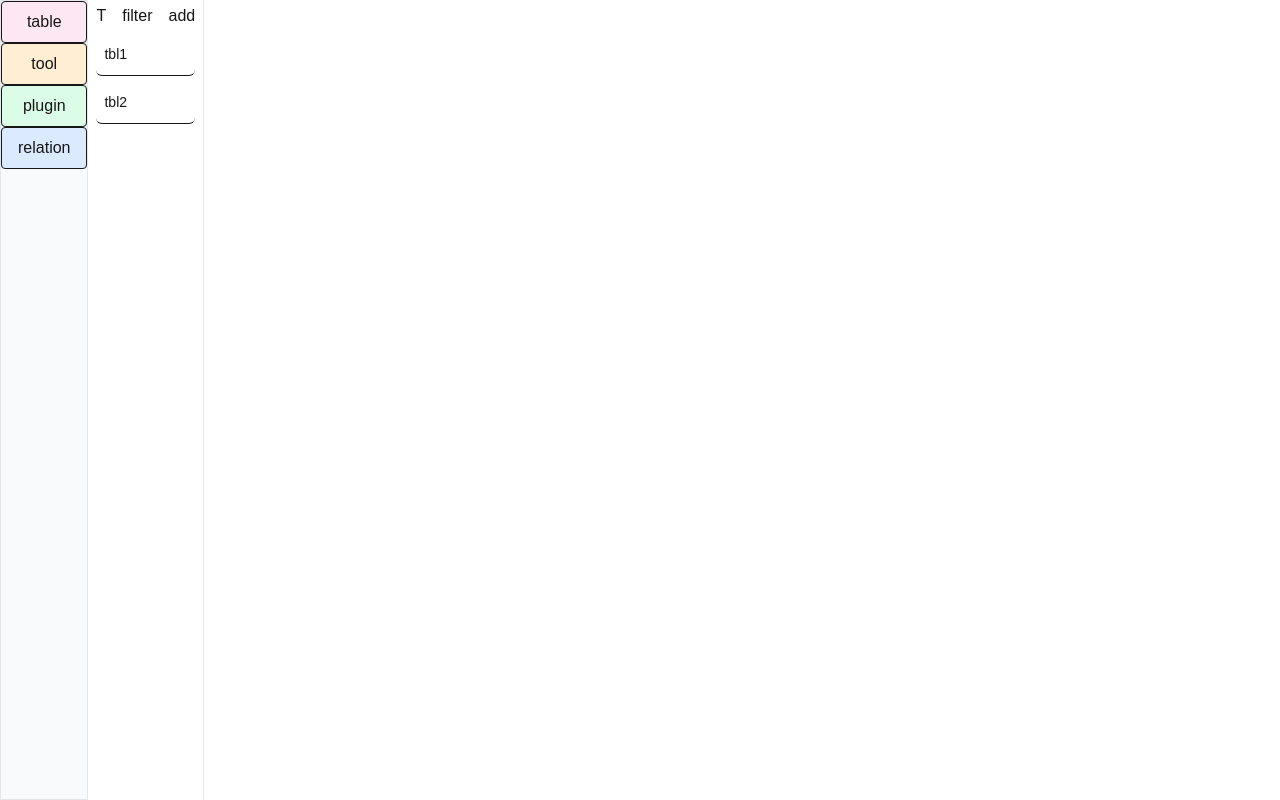
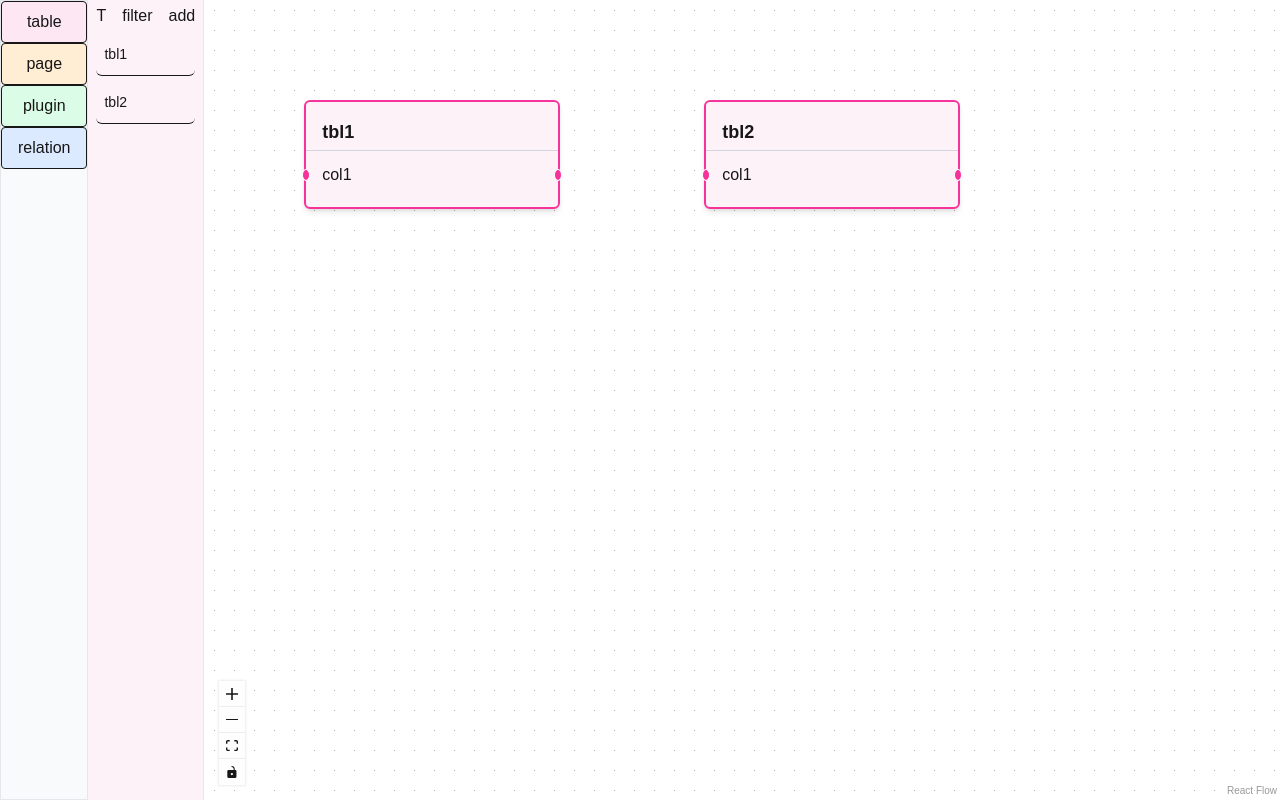
Before and after one commit to gotsui/ERD, a Next.js app in the folder project/: page /erd in a window 1280 px wide. Built offline with nearby package versions, Linux system fonts and the light colour scheme.

Commit message:
テーブル構成変更

```diff
--- a/project/src/components/erd/ErdEditor.tsx
+++ b/project/src/components/erd/ErdEditor.tsx
@@ -1,8 +1,8 @@
-import React, { useEffect, useRef, useState } from "react";
+import React, { useCallback, useEffect, useRef, useState } from "react";
 import TableNode from "./TableNode";
-import { useEdgesState, useNodesState, useReactFlow } from "@xyflow/react";
-import { EREdge, ERNode, ERNodeType } from "@/types/erd";
-import SideTab from "./SideTab";
+import { addEdge, Background, Connection, Controls, ReactFlow, useEdgesState, useNodesState, useReactFlow } from "@xyflow/react";
+import { Entity, Relation } from "@/types/erd";
+import SideTab, { SideTabType } from "./SideTab";
 import SideBar from "./SideBar";
 
 const nodeTypes = {
@@ -13,31 +13,39 @@ const nodeTypes = {
 
 const ErdEditor: React.FC = () => {
     const reactFlowWrapper = useRef<HTMLDivElement>(null);
-    const [nodes, setNodes, onNodesChange] = useNodesState<ERNode>([]);
-    const [edges, setEdges, onEdgesChange] = useEdgesState<EREdge>([]);
+    const [nodes, setNodes, onNodesChange] = useNodesState<Entity>([]);
+    const [edges, setEdges, onEdgesChange] = useEdgesState<Relation>([]);
     const [selectedNodeId, setSelectedNodeId] = useState<string | null>(null);
     const [selectedTableIds, setSelectedTableIds] = useState<Set<string>>(new Set());
     const { screenToFlowPosition } = useReactFlow();
-    const [selectedTab, setSelectedTab] = useState<ERNodeType | "relation">("table");
+    const [selectedTab, setSelectedTab] = useState<SideTabType>("table");
 
     useEffect(() => {
-        const initialNodes: ERNode[] = [
+        const initialNodes: Entity[] = [
             {
                 id: "1",
                 type: "table",
                 position: { x: 100, y: 100 },
                 data: {
                     name: "tbl1",
-                    columns: [],
+                    attributes: [{
+                        id: "1",
+                        name: "col1",
+                        type: "varchar"
+                    }],
                 },
             },
             {
                 id: "2",
                 type: "table",
-                position: { x: 100, y: 100 },
+                position: { x: 500, y: 100 },
                 data: {
                     name: "tbl2",
-                    columns: [],
+                    attributes: [{
+                        id: "1",
+                        name: "col1",
+                        type: "varchar"
+                    }],
                 },
             },
         ];
@@ -45,7 +53,26 @@ const ErdEditor: React.FC = () => {
         setNodes(initialNodes);
     }, []);
 
-    const handleTabClick = (tabName: ERNodeType | "relation") => {
+    const onConnect = useCallback((params: Connection) => {
+        if (!params.sourceHandle || !params.targetHandle) {
+            return;
+        }
+
+        setEdges((eds) =>
+            addEdge(
+                {
+                    ...params,
+                    id: `edge-${params.sourceHandle}-${params.targetHandle}`,
+                    sourceHandle: params.sourceHandle,
+                    targetHandle: params.targetHandle,
+                    label: "",
+                },
+                eds
+            )
+        );
+    }, [setEdges]);
+
+    const handleTabClick = (tabName: SideTabType) => {
         setSelectedTab(tabName);
     };
 
@@ -58,6 +85,17 @@ const ErdEditor: React.FC = () => {
                     edges={edges}
                     selectedTab={selectedTab}
                 />
+                <div className="flex-1" ref={reactFlowWrapper}>
+                    <ReactFlow
+                        nodes={nodes}
+                        edges={edges}
+                        onConnect={onConnect}
+                        nodeTypes={nodeTypes}
+                    >
+                        <Controls />
+                        <Background />
+                    </ReactFlow>
+                </div>
             </div>
         </div>
     )
--- a/project/src/components/erd/SideBar.tsx
+++ b/project/src/components/erd/SideBar.tsx
@@ -1,9 +1,10 @@
-import { EREdge, ERNode, ERNodeType } from "@/types/erd";
+import { Entity, Relation } from "@/types/erd";
+import { SideTabType } from "./SideTab";
 
 type SideBarProps = {
-    nodes: ERNode[];
-    edges: EREdge[];
-    selectedTab: ERNodeType | "relation";
+    nodes: Entity[];
+    edges: Relation[];
+    selectedTab: SideTabType;
 };
 
 const SideBar: React.FC<SideBarProps> = ({
@@ -12,19 +13,10 @@ const SideBar: React.FC<SideBarProps> = ({
     selectedTab,
 }) => {
     return (
-        <aside
-            className="
-                flex flex-col h-full overflow-hidden
-                border-r border-gray-200
-            "
-        >
+        <aside className="flex flex-col h-full overflow-hidden border-r border-gray-200">
             {selectedTab == "table" && (
-                <section className="px-2">
-                    <div
-                        className="
-                            flex items-center justify-between gap-4 py-1
-                        "
-                    >
+                <section className="px-2 h-full bg-pink-50">
+                    <div className="flex items-center justify-between gap-4 py-1">
                         <div>T</div>
                         <div className="flex-1">filter</div>
                         <button
@@ -63,6 +55,129 @@ const SideBar: React.FC<SideBarProps> = ({
                     </div>
                 </section>
             )}
+            {selectedTab == "page" && (
+                <section className="px-2 h-full bg-orange-50">
+                    <div className="flex items-center justify-between gap-4 py-1">
+                        <div>P</div>
+                        <div className="flex-1">filter</div>
+                        <button
+                            className="
+                                inline-flex items-center justify-center
+                                whitespace-nowrap rounded-md font-medium
+                            "
+                        >
+                            add
+                        </button>
+                    </div>
+                    <div
+                        className="
+                            relative flex flex-col flex-1
+                            gap-1 overflow-hidden
+                        "
+                    >
+                        {
+                            nodes.filter(
+                                (node) => node.type === "page"
+                            ).map(
+                                (node) => (
+                                    <div
+                                        key={node.id}
+                                        className="
+                                            rounded-md border-b px-2
+                                            text-sm font-medium h-11
+                                            flex items-center
+                                        "
+                                    >
+                                        {node.data.name}
+                                    </div>
+                                )
+                            )
+                        }
+                    </div>
+                </section>
+            )}
+            {selectedTab == "plugin" && (
+                <section className="px-2 h-full bg-green-50">
+                    <div className="flex items-center justify-between gap-4 py-1">
+                        <div>P</div>
+                        <div className="flex-1">filter</div>
+                        <button
+                            className="
+                                inline-flex items-center justify-center
+                                whitespace-nowrap rounded-md font-medium
+                            "
+                        >
+                            add
+                        </button>
+                    </div>
+                    <div
+                        className="
+                            relative flex flex-col flex-1
+                            gap-1 overflow-hidden
+                        "
+                    >
+                        {
+                            nodes.filter(
+                                (node) => node.type === "plugin"
+                            ).map(
+                                (node) => (
+                                    <div
+                                        key={node.id}
+                                        className="
+                                            rounded-md border-b px-2
+                                            text-sm font-medium h-11
+                                            flex items-center
+                                        "
+                                    >
+                                        {node.data.name}
+                                    </div>
+                                )
+                            )
+                        }
+                    </div>
+                </section>
+            )}
+            {selectedTab == "relation" && (
+                <section className="px-2 h-full bg-blue-50">
+                    <div className="flex items-center justify-between gap-4 py-1">
+                        <div>R</div>
+                        <div className="flex-1">filter</div>
+                        <button
+                            className="
+                                inline-flex items-center justify-center
+                                whitespace-nowrap rounded-md font-medium
+                            "
+                        >
+                            add
+                        </button>
+                    </div>
+                    <div
+                        className="
+                            relative flex flex-col flex-1
+                            gap-1 overflow-hidden
+                        "
+                    >
+                        {
+                            edges.map(
+                                (edge) => (
+                                    <div
+                                        key={edge.id}
+                                        className="
+                                            rounded-md border-b px-2
+                                            text-sm font-medium h-11
+                                            flex items-center
+                                        "
+                                    >
+                                        {edge.source}.{edge.sourceHandle}
+                                        -
+                                        {edge.target}.{edge.targetHandle}
+                                    </div>
+                                )
+                            )
+                        }
+                    </div>
+                </section>
+            )}
         </aside>
     );
 };
--- a/project/src/components/erd/SideTab.tsx
+++ b/project/src/components/erd/SideTab.tsx
@@ -1,7 +1,9 @@
-import { ERNodeType } from "@/types/erd";
+import { EntityType } from "@/types/erd";
+
+export type SideTabType = EntityType | "relation";
 
 type SideTabProps = {
-    onTabClick: (tabName: ERNodeType | "relation") => void;
+    onTabClick: (tabName: SideTabType) => void;
 };
 
 const SideTab: React.FC<SideTabProps> = ({ onTabClick }) => {
@@ -22,13 +24,13 @@ const SideTab: React.FC<SideTabProps> = ({ onTabClick }) => {
                 table
             </button>
             <button
-                onClick={() => onTabClick("tool")}
+                onClick={() => onTabClick("page")}
                 className="
                     px-4 py-2 border rounded
                     bg-orange-100 hover:bg-orange-200
                 "
             >
-                tool
+                page
             </button>
             <button
                 onClick={() => onTabClick("plugin")}
--- a/project/src/components/erd/TableNode.tsx
+++ b/project/src/components/erd/TableNode.tsx
@@ -1,18 +1,42 @@
-import { Column } from "@/types/erd";
-import { Node, NodeProps } from "@xyflow/react";
+import { Attribute } from "@/types/erd";
+import { Handle, Node, NodeProps, Position } from "@xyflow/react";
 import React from "react";
 
 type TableNode = Node<
     {
-        label: string;
-        columns: Column[];
+        name: string;
+        attributes: Attribute[];
     }
 >;
 
 const TableNode: React.FC<NodeProps<TableNode>> = ({ id, data }) => {
     return (
-        <>
-        </>
+        <div className="border-2 border-pink-500 bg-pink-50 rounded-md py-4 w-64 shadow-md">
+            <div className="text-lg font-bold mb-2 border-b border-gray-300 pb-1 px-4">
+                {data.name}
+            </div>
+            <div className="space-y-2">
+                {data.attributes.map((attribute) => (
+                    <div key={attribute.id} className="flex items-center justify-between relative py-1">
+                        <div className="px-4">
+                            {attribute.name}
+                        </div>
+                        <Handle
+                            type="source"
+                            position={Position.Right}
+                            id={attribute.id}
+                            className="!w-2 !h-3 !bg-pink-500"
+                        />
+                        <Handle
+                            type="target"
+                            position={Position.Left}
+                            id={attribute.id}
+                            className="!w-2 !h-3 !bg-pink-500"
+                        />
+                    </div>
+                ))}
+            </div>
+        </div>
     );
 };
 
```
Also changed, not shown: project/src/types/erd.ts (+10 -32 lines), 1 other file (tests, documents, lock files or other folders).
